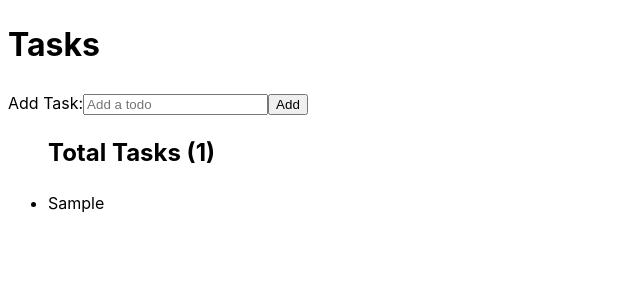
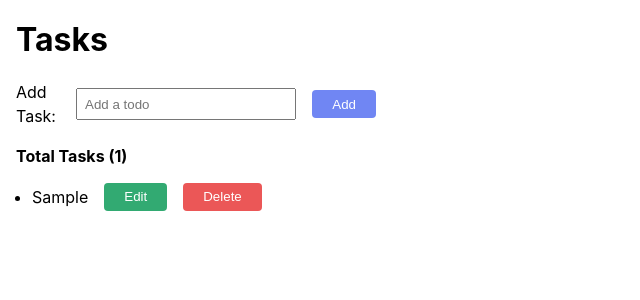
Before and after one commit to DineshRout779/todo-app, a React (Vite) app: page / in a window 1280 px wide. Both pictures are taken after typing "Sample" into the empty fields and a click on the button "Add". Shown: the top 300 px of the page, without its empty margins (0-640 px from the left). Built offline with nearby package versions, Linux system fonts and the light colour scheme.

Commit message:
feat: edit & delete todo

```diff
--- a/src/App.tsx
+++ b/src/App.tsx
@@ -19,6 +19,18 @@ const App = () => {
     ]);
   };
 
+  const handleDeleteTask = (id: number) => {
+    setTasks(tasks.filter((task) => task.id !== id));
+  };
+
+  const handleEditTask = (id: number, updatedTask: string) => {
+    setTasks(
+      tasks.map((task) =>
+        task.id === id ? { ...task, title: updatedTask } : task,
+      ),
+    );
+  };
+
   return (
     <div>
       <h1>Tasks</h1>
@@ -26,7 +38,12 @@ const App = () => {
       <TaskList>
         <TaskListHeader count={tasks.length} />
         {tasks.map((task) => (
-          <TaskListItem key={task.id}>{task.title}</TaskListItem>
+          <TaskListItem
+            key={task.id}
+            task={task}
+            onDelete={handleDeleteTask}
+            onEdit={handleEditTask}
+          />
         ))}
       </TaskList>
     </div>
--- a/src/components/TaskList.tsx
+++ b/src/components/TaskList.tsx
@@ -7,10 +7,10 @@ const TaskList = ({
   children,
 }: React.PropsWithChildren<TaskListProps>) => {
   return (
-    <>
+    <div>
       {header}
-      <ul>{children}</ul>
-    </>
+      <ul className="list">{children}</ul>
+    </div>
   );
 };
 
--- a/src/components/TaskListHeader.tsx
+++ b/src/components/TaskListHeader.tsx
@@ -3,5 +3,5 @@ type TaskListHeaderProps = {
 };
 
 export default function TaskListHeader({ count }: TaskListHeaderProps) {
-  return <h2>Total Tasks ({count})</h2>;
+  return <h4>Total Tasks ({count})</h4>;
 }
--- a/src/components/TaskListItem.tsx
+++ b/src/components/TaskListItem.tsx
@@ -1,5 +1,72 @@
-const TaskListItem = ({ children }: React.PropsWithChildren) => {
-  return <li>{children}</li>;
+import { useState } from 'react';
+import { Task } from '../types';
+
+type TaskListItemProps = {
+  task: Task;
+  onEdit: (id: number, newTask: string) => void;
+  onDelete: (id: number) => void;
+};
+
+const TaskListItem = ({ task, onEdit, onDelete }: TaskListItemProps) => {
+  const [isEditing, setIsEditing] = useState(false);
+  const [newTask, setNewTask] = useState(task.title);
+
+  const handleConfirmDelete = (id: number) => {
+    const confirmation = confirm('Are you sure you want to delete?');
+
+    if (confirmation) {
+      onDelete(id);
+    }
+  };
+
+  const handleEdit = (e: React.FormEvent<HTMLFormElement>, id: number) => {
+    e.preventDefault();
+    if (!newTask.trim().length) {
+      return;
+    }
+
+    onEdit(id, newTask);
+    setIsEditing(false);
+  };
+
+  return (
+    <div className="task">
+      {isEditing ? (
+        <form onSubmit={(e) => handleEdit(e, task.id)}>
+          <li>
+            <input
+              type="text"
+              value={newTask}
+              onChange={(e) => setNewTask(e.target.value)}
+            />
+          </li>
+          <button type="submit" className="save">
+            Save
+          </button>
+          <button
+            type="button"
+            onClick={() => setIsEditing(false)}
+            className="cancel"
+          >
+            Cancel
+          </button>
+        </form>
+      ) : (
+        <>
+          <li>{task.title}</li>
+          <button onClick={() => setIsEditing(true)} className="edit">
+            Edit
+          </button>
+          <button
+            onClick={() => handleConfirmDelete(task.id)}
+            className="delete"
+          >
+            Delete
+          </button>
+        </>
+      )}
+    </div>
+  );
 };
 
 export default TaskListItem;
--- a/src/index.css
+++ b/src/index.css
@@ -1,3 +1,9 @@
+* {
+  margin: 0;
+  padding: 0;
+  box-sizing: border-box;
+}
+
 :root {
   font-family: Inter, system-ui, Avenir, Helvetica, Arial, sans-serif;
   line-height: 1.5;
@@ -8,3 +14,65 @@
   -webkit-font-smoothing: antialiased;
   -moz-osx-font-smoothing: grayscale;
 }
+
+h1,
+h2,
+h3,
+h4,
+h5 {
+  margin-bottom: 0.5em;
+}
+
+body {
+  padding: 1em;
+}
+
+form {
+  display: flex;
+  gap: 1em;
+  align-items: center;
+  max-width: 360px;
+  width: 100%;
+  margin: 1em 0;
+}
+
+input {
+  display: block;
+  width: 100%;
+  padding: 0.5em;
+}
+
+button {
+  padding: 0.5em 1.5em;
+  margin: 0.5em 0;
+  color: #fff;
+  background-color: #7086f3;
+  border: 1px solid #7086f3;
+  border: none;
+  border-radius: 4px;
+  cursor: pointer;
+}
+
+.task {
+  display: flex;
+  display: flex;
+  align-items: center;
+  gap: 1em;
+  margin-left: 1em;
+}
+
+li {
+  margin: 0.5em 0;
+}
+
+button.edit {
+  background-color: #32aa72;
+}
+
+button.delete {
+  background-color: #eb5757;
+}
+
+button.cancel {
+  background-color: gray;
+}
```
